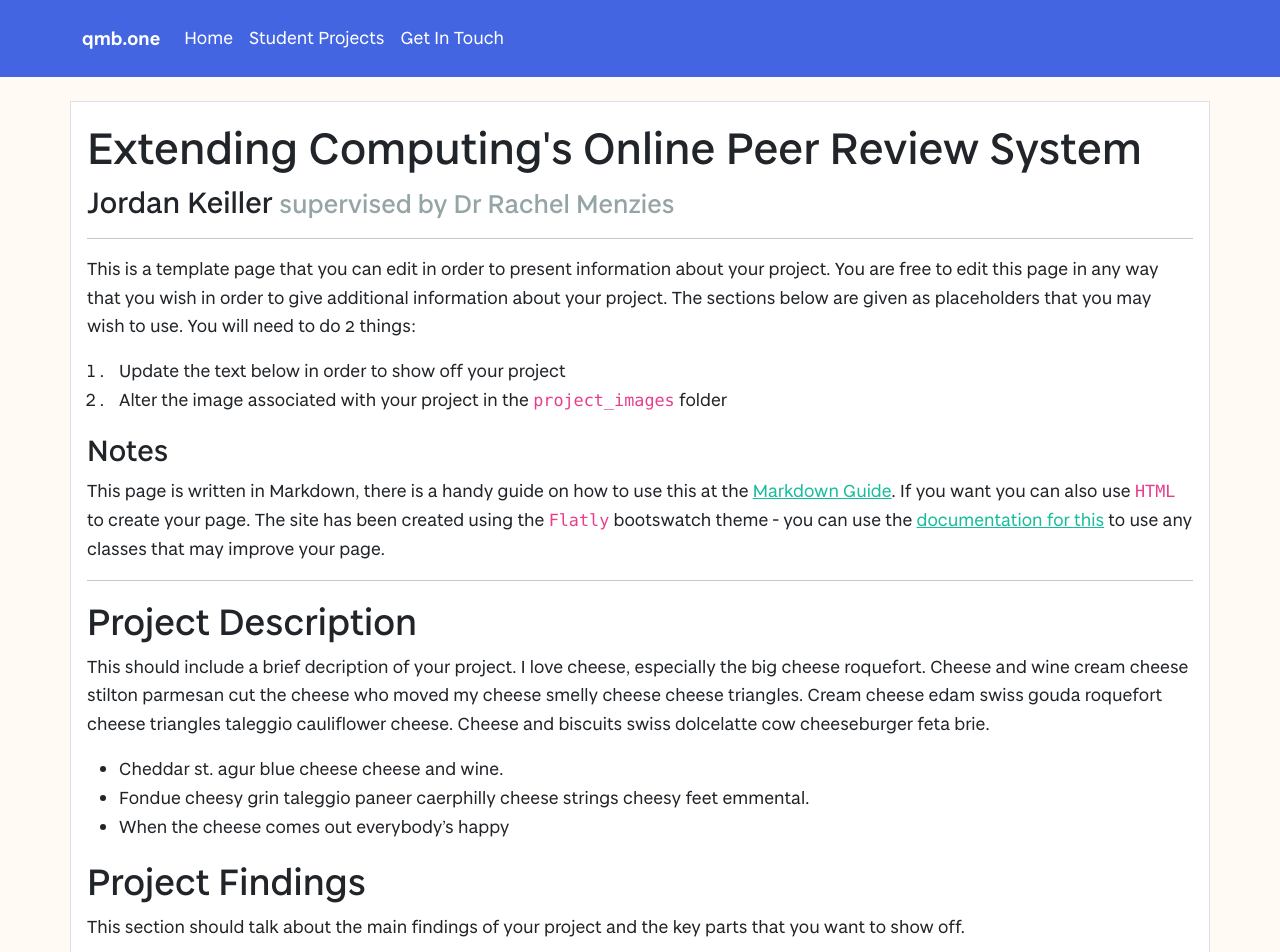
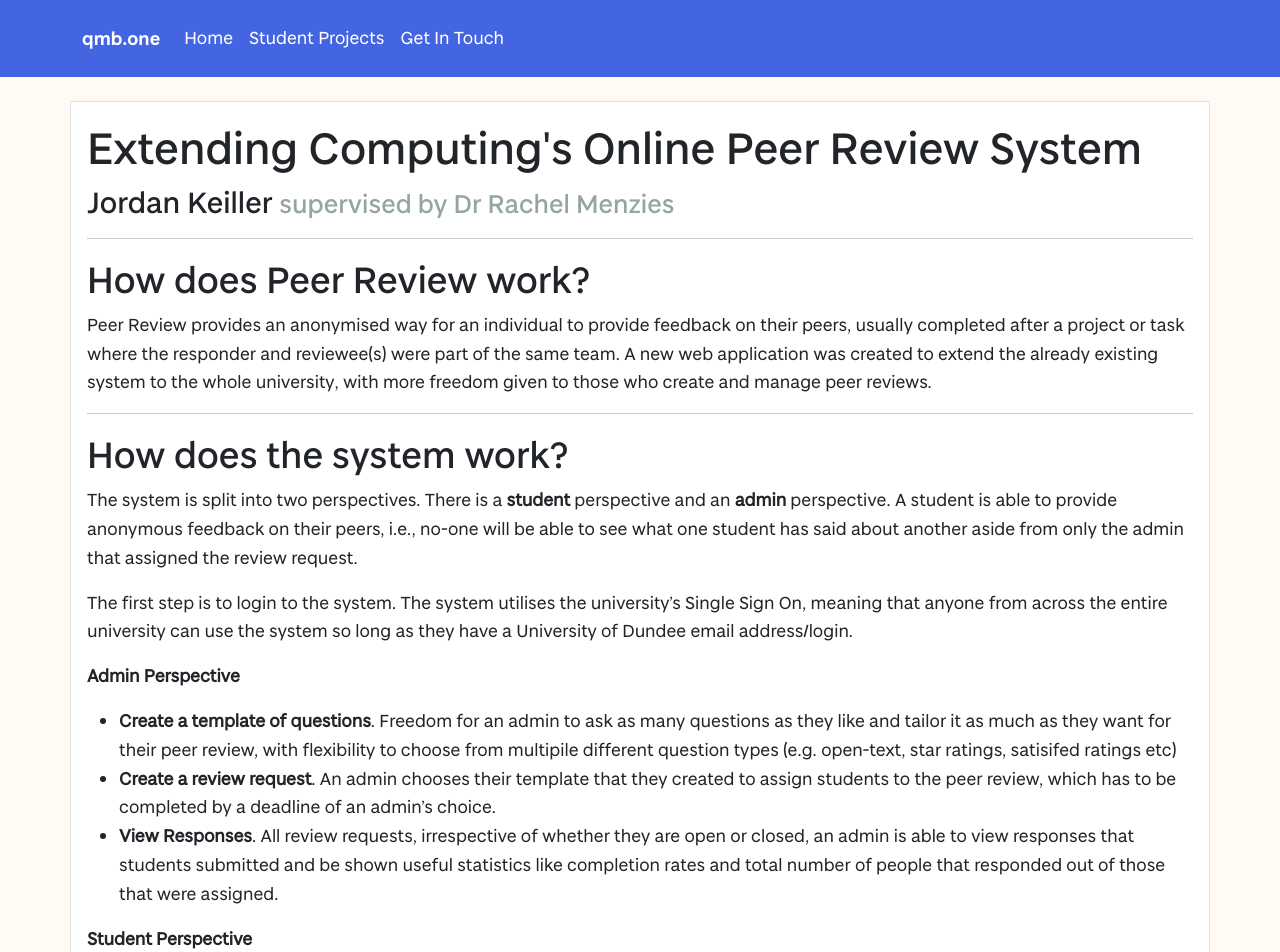
Before and after one commit to vivienprk/degree-show-2022, a Jekyll site: the page built from projects/JordanKeiller.md, in a window 1280 px wide and 1400 px high. Shown: the top 952 px of the window. Built offline with Jekyll 4.4.1, drawn with Linux system fonts in a browser that asks for light colours; our own code applies the rules of GitHub Pages for plain Markdown files; some of the changed text lies outside the part shown.

Commit message:
Jordan Keiller

```diff
--- a/projects/JordanKeiller.md
+++ b/projects/JordanKeiller.md
@@ -3,34 +3,58 @@ layout: project
 studentName: "Jordan Keiller"
 supervisorName: "Dr Rachel Menzies"
 projectTitle: "Extending Computing's Online Peer Review System"
-projectImage: "sampleImage.jpg"
+projectImage: "jordankeiller.png"
+---
+## How does Peer Review work?
 
----
+Peer Review provides an anonymised way for an individual to provide feedback on their peers, usually completed after a project or task where the responder and reviewee(s) were part of the same team. A new web application was created to extend the already existing system to the whole university, with more freedom given to those who create and manage peer reviews.
 
-This is a template page that you can edit in order to present information about your project. You are free to edit this page in any way that you wish in order to give additional information about your project. The sections below are given as placeholders that you may wish to use. You will need to do 2 things:
+<hr>
+## How does the system work?
+The system is split into two perspectives. There is a **student** perspective and an **admin** perspective. A student is able to provide anonymous feedback on their peers, i.e., no-one will be able to see what one student has said about another aside from only the admin that assigned the review request.
 
-1. Update the text below in order to show off your project
-2. Alter the image associated with your project in the `project_images` folder
+The first step is to login to the system. The system utilises the university's Single Sign On, meaning that anyone from across the entire university can use the system so long as they have a University of Dundee email address/login.
 
-### Notes
-This page is written in Markdown, there is a handy guide on how to use this at the [Markdown Guide](https://www.markdownguide.org/cheat-sheet/). If you want you can also use `HTML` to create your page. The site has been created using the `Flatly` bootswatch theme - you can use the [documentation for this](https://bootswatch.com/flatly/) to use any classes that may improve your page.
+**Admin Perspective**
+
+- **Create a template of questions**. Freedom for an admin to ask as many questions as they like and tailor it as much as they want for their peer review, with flexibility to choose from multipile different question types (e.g. open-text, star ratings, satisifed ratings etc)
+- **Create a review request**. An admin chooses their template that they created to assign students to the peer review, which has to be completed by a deadline of an admin's choice.
+- **View Responses**. All review requests, irrespective of whether they are open or closed, an admin is able to view responses that students submitted and be shown useful statistics like completion rates and total number of people that responded out of those that were assigned.
+
+**Student Perspective**
+
+- **Create Response**. A student answers the questions that an admin has setup in their template on each individual that is in their team, and also leave a comment on their group as a whole if an admin enabled this option in the template.
+- **Edit Response**. After a response has been submitted, a student can edit, update and save their response as many times as they like up until the deadline closes.
+- **View Response**. Once the deadline for the review request has passed, it's no longer possible for a student to edit their responses. However, they can still view responses they gave for historical reasons.
 
 <hr>
 
-## Project Description
-This should include a brief decription of your project. I love cheese, especially the big cheese roquefort. Cheese and wine cream cheese stilton parmesan cut the cheese who moved my cheese smelly cheese cheese triangles. Cream cheese edam swiss gouda roquefort cheese triangles taleggio cauliflower cheese. Cheese and biscuits swiss dolcelatte cow cheeseburger feta brie.
+## Project Media
 
-- Cheddar st. agur blue cheese cheese and wine.
-- Fondue cheesy grin taleggio paneer caerphilly cheese strings cheesy feet emmental.
-- When the cheese comes out everybody's happy
+In the system itself, there is a "Help" page which users have access to. The page consists of 7 YouTube videos which are recorded in the narrative of the user. Students are only able to see 3 of the 7 videos which guide them through the student dashboard and completion of a peer review, whereas an admin can see all 7 videos, the additional 4 being a guide through the admin dashboard.
 
-## Project Findings
-This section should talk about the main findings of your project and the key parts that you want to show off.
+### Admin Dashboard
 
-## Project Media
-If you are really keen you can also create a video to demonstrate your project and embed this in the page. An example of a youTube video being embedded is below. You will want to change the width of this to be 100% and put the height as something around 500.
+In the admin dashboard, an admin is able to create a template of questions which are then used to create a review request which is assigned to students. Afterwards, an admin is then able to view the responses that their review request received. It's also possible for any admin to add additional admins from within the dashboard, meaning the system isn't reliant on a singular person for granting permissions. The **YouTube playlist below (4 videos)** shows this in practice, recorded in the narrative of an admin, and available on the "Help" page as previously described.
 
+<iframe width="100%" height="315" src="https://www.youtube.com/embed/videoseries?list=PLVjKnuPH5aeDbgY0ECSRnRGW2ckOby0mG" title="YouTube video player" frameborder="0" allow="accelerometer; autoplay; clipboard-write; encrypted-media; gyroscope; picture-in-picture" allowfullscreen></iframe>
 
-<iframe width="100%" height="500" src="https://www.youtube.com/embed/YUEaupJk5AI" title="YouTube video player" frameborder="0" allow="accelerometer; autoplay; clipboard-write; encrypted-media; gyroscope; picture-in-picture" allowfullscreen></iframe>
+### Student Dashboard
 
-Cheddar st. agur blue cheese cheese and wine. Fondue cheesy grin taleggio paneer caerphilly cheese strings cheesy feet emmental. When the cheese comes out everybody's happy
+In the student dashboard, a student is able to submit a new response, edit an already existing response, and view responses on review requests that they have been assigned to from an admin. The **YouTube playlist below (3 videos)** shows this in practice, recorded in the narrative of a student, and available on the "Help" page as previously described.
+
+<iframe width="100%" height="315" src="https://www.youtube.com/embed/videoseries?list=PLVjKnuPH5aeCYFDPWbg9MqZNSVaN-wdlt" title="YouTube video player" frameborder="0" allow="accelerometer; autoplay; clipboard-write; encrypted-media; gyroscope; picture-in-picture" allowfullscreen></iframe>
+<hr>
+
+## Technology Stack
+
+The web application was built using [Next.JS](https://nextjs.org/) as a frontend, [Node.JS](https://nodejs.org/en/) as a backend and [MongoDB](https://www.mongodb.com/) for the database. [Material UI](https://mui.com/), which is a [React](https://reactjs.org/) component library for creating user interfaces, was also heavily used throughout the project.
+
+<hr>
+
+## Contact
+
+If you have any questions, interested in the system more generally, then please feel free to reach out to me on my personal email:
+<br/>**keillerj538@gmail.com**
+
+<a href="mailto:keillerj538@gmail.com?subject=[QMB.ONE] Peer Review System"><button type="button" class="btn btn-primary btn-lg">Email Me</button></a>
```
Also changed, not shown: project_images/jordankeiller.png (added).
